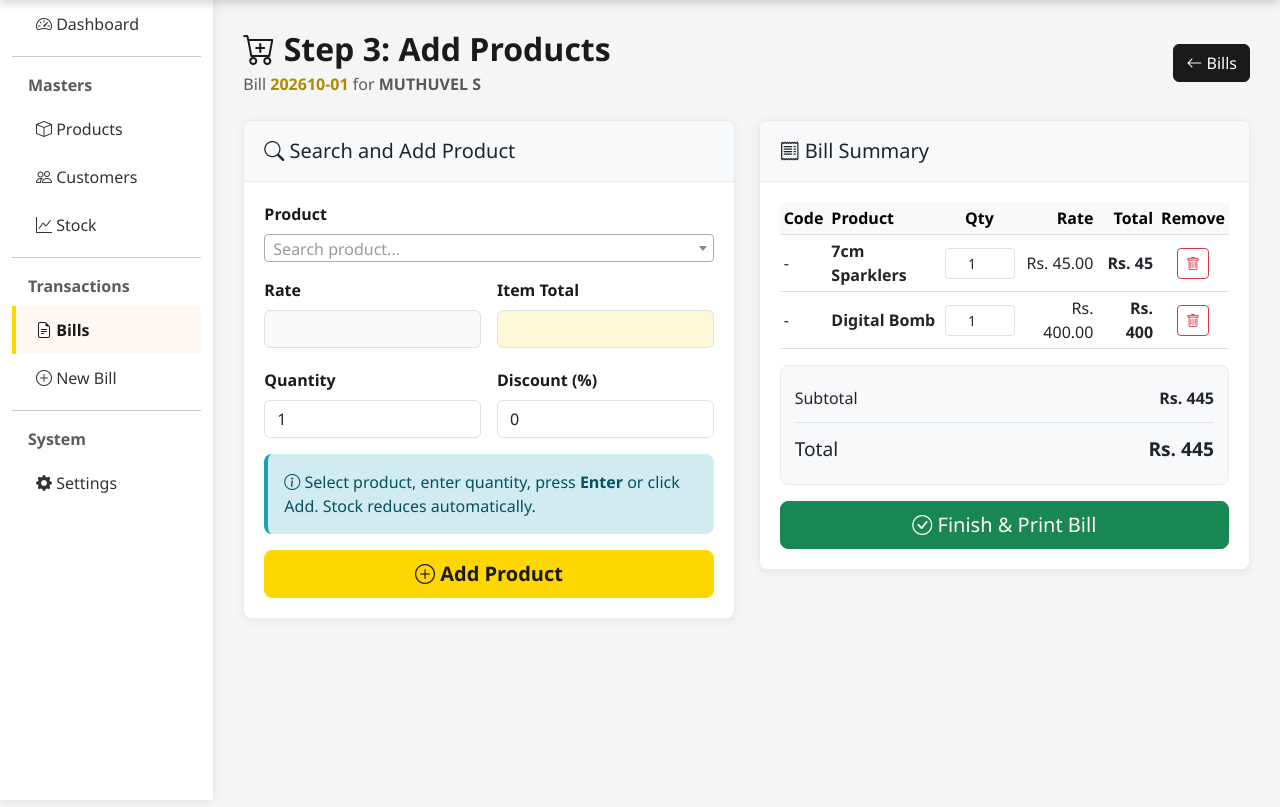
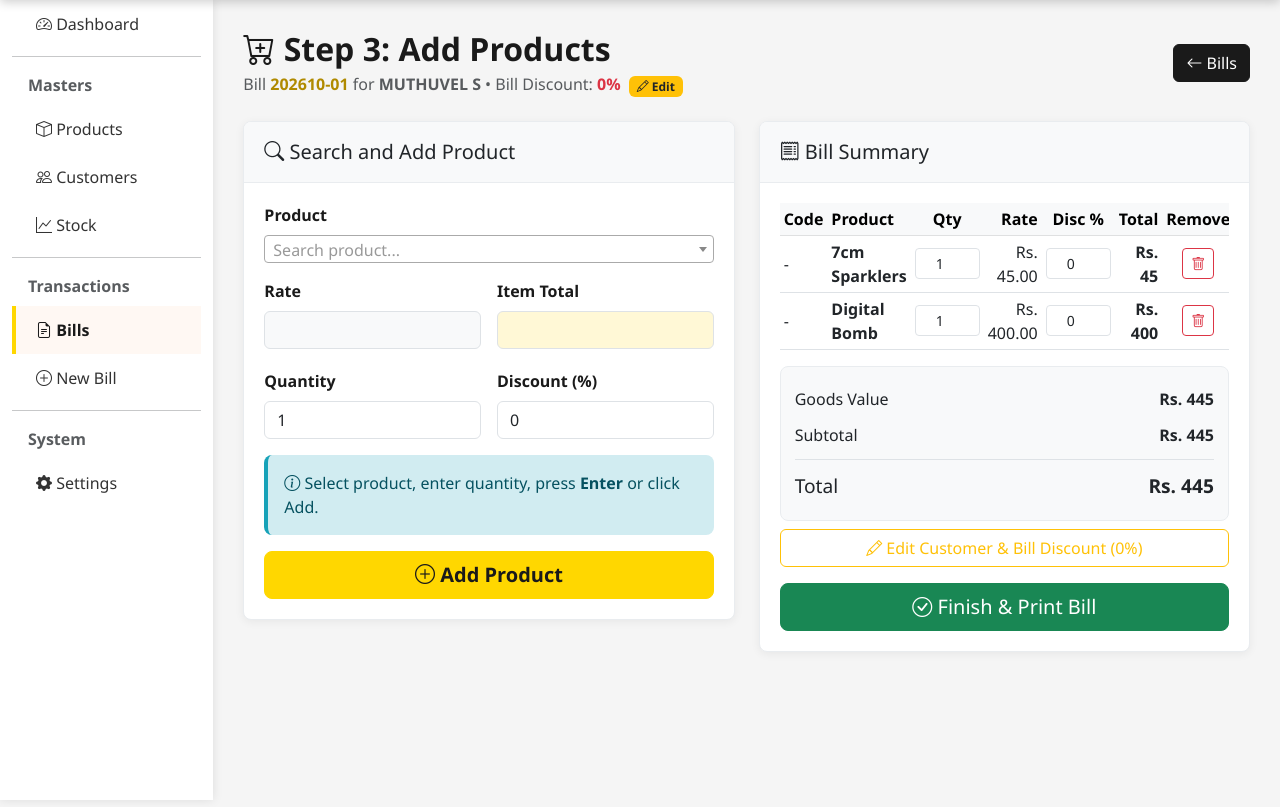
Before and after one commit to muthuvel6237-cloud/gomu-crackers-billing, a Django app: page /billing/bills/39/items/ in a window 1280 px wide. Shown: the part 90-897 px from the top of the page. Run offline with Django 5.2, Linux system fonts and the light colour scheme; data comes from the database, SQL or seed files in the repository; some libraries are stand-ins or nearby versions.

Commit message:
Support stockless products, display separate product & bill discounts in summary with inline edit, and reopen bill into bill form to edit bill discount

```diff
--- a/billing_app/templates/billing/bill_items.html
+++ b/billing_app/templates/billing/bill_items.html
@@ -9,6 +9,8 @@
         <div class="text-muted">
             Bill <strong style="color:#b08a00;">{{ bill.bill_number }}</strong>
             {% if bill.customer %}for <strong>{{ bill.customer.name }}</strong>{% else %}for <strong>Walk-in Customer</strong>{% endif %}
+            &bull; Bill Discount: <strong class="text-danger">{{ bill.discount_percent|floatformat:"0" }}%</strong>
+            <a href="{% url 'bill_edit' bill.id %}" class="badge bg-warning text-dark text-decoration-none ms-1"><i class="bi bi-pencil"></i> Edit</a>
         </div>
     </div>
     <a href="{% url 'bill_list' %}" class="btn btn-secondary">
@@ -64,7 +66,7 @@
 
                     <div class="alert alert-info mt-3">
                         <i class="bi bi-info-circle"></i>
-                        Select product, enter quantity, press <strong>Enter</strong> or click Add. Stock reduces automatically.
+                        Select product, enter quantity, press <strong>Enter</strong> or click Add.
                     </div>
 
                     <button type="submit" class="btn btn-primary btn-lg w-100">
@@ -88,31 +90,39 @@
                             <tr>
                                 <th>Code</th>
                                 <th>Product</th>
-                                <th class="text-center">Qty</th>
+                                <th class="text-center" style="width: 80px;">Qty</th>
                                 <th class="text-end">Rate</th>
+                                <th class="text-center" style="width: 80px;">Disc %</th>
                                 <th class="text-end">Total</th>
                                 <th class="text-center">Remove</th>
                             </tr>
                         </thead>
                         <tbody>
                             {% for item in items %}
-                            <tr>
+                            <tr class="bill-item-row" data-url="{% url 'update_bill_item' bill.id item.id %}" data-csrf="{{ csrf_token }}">
                                 <td>{{ item.product.code|default:"-" }}</td>
                                 <td><strong>{{ item.product.name }}</strong></td>
 
-                                <!-- Qty input — saves via AJAX on Enter or blur -->
+                                <!-- Qty input -->
                                 <td class="text-center">
                                     <input type="number"
                                            value="{{ item.quantity }}" min="1"
                                            data-orig="{{ item.quantity }}"
-                                           data-url="{% url 'update_bill_item' bill.id item.id %}"
-                                           data-discount="{{ item.item_discount }}"
-                                           data-csrf="{{ csrf_token }}"
                                            class="form-control form-control-sm text-center qty-input"
-                                           style="width:70px;display:inline-block;">
+                                           style="width:65px;display:inline-block;">
                                 </td>
 
                                 <td class="text-end">Rs. {{ item.unit_price }}</td>
+
+                                <!-- Product Disc % input -->
+                                <td class="text-center">
+                                    <input type="number" step="0.01" min="0" max="100"
+                                           value="{{ item.item_discount|floatformat:"0" }}"
+                                           data-orig="{{ item.item_discount|floatformat:"0" }}"
+                                           class="form-control form-control-sm text-center disc-input"
+                                           style="width:65px;display:inline-block;">
+                                </td>
+
                                 <td class="text-end fw-bold item-total-cell">Rs. {{ item.item_total|floatformat:"0" }}</td>
                                 <td class="text-center">
                                     <a href="{% url 'remove_bill_item' bill.id item.id %}"
@@ -129,15 +139,31 @@
                 </div>
 
                 <div class="bill-total-box">
-                    <div><span>Subtotal</span><strong id="bill-subtotal-val">Rs. {{ bill.subtotal|floatformat:"0" }}</strong></div>
-                    {% if bill.discount_amount > 0 %}
-                    <div><span>Bill Discount</span><strong>-Rs. {{ bill.discount_amount }}</strong></div>
-                    {% endif %}
+                    <div>
+                        <span>Goods Value</span>
+                        <strong id="bill-gross-val">Rs. {{ bill.gross_total|floatformat:"0" }}</strong>
+                    </div>
+                    <div id="bill-prod-disc-row" style="{% if bill.total_product_discount <= 0 %}display:none;{% endif %}">
+                        <span class="text-muted">Product Discounts</span>
+                        <strong class="text-success" id="bill-prod-disc-val">-Rs. {{ bill.total_product_discount|floatformat:"0" }}</strong>
+                    </div>
+                    <div>
+                        <span>Subtotal</span>
+                        <strong id="bill-subtotal-val">Rs. {{ bill.subtotal|floatformat:"0" }}</strong>
+                    </div>
+                    <div id="bill-disc-row" style="{% if bill.discount_amount <= 0 and bill.discount_percent <= 0 %}display:none;{% endif %}">
+                        <span>Bill Discount (<span id="bill-disc-pct">{{ bill.discount_percent|floatformat:"0" }}</span>%)</span>
+                        <strong class="text-danger" id="bill-disc-amt">-Rs. {{ bill.discount_amount|floatformat:"0" }}</strong>
+                    </div>
                     <div class="grand-total">
                         <span>Total</span>
                         <strong id="bill-total-val">Rs. {{ bill.total_amount|floatformat:"0" }}</strong>
                     </div>
                 </div>
+
+                <a href="{% url 'bill_edit' bill.id %}" class="btn btn-outline-warning w-100 mt-2">
+                    <i class="bi bi-pencil"></i> Edit Customer &amp; Bill Discount ({{ bill.discount_percent|floatformat:"0" }}%)
+                </a>
 
                 <a href="{% url 'bill_finalize' bill.id %}" class="btn btn-success btn-lg w-100 mt-3">
                     <i class="bi bi-check-circle"></i> Finish &amp; Print Bill
@@ -342,36 +368,44 @@
         updateSelectedProductDetails();
     });
 
-    // ===== QTY INLINE EDIT — AJAX, no page reload, no double-submit =====
+    // ===== INLINE EDIT FOR QTY & PRODUCT DISCOUNT =====
     document.addEventListener('DOMContentLoaded', function() {
-        document.querySelectorAll('.qty-input').forEach(function(input) {
-            var saving = false;
+        document.querySelectorAll('.bill-item-row').forEach(function(row) {
+            var qtyInput  = row.querySelector('.qty-input');
+            var discInput = row.querySelector('.disc-input');
+            var url       = row.getAttribute('data-url');
+            var csrf      = row.getAttribute('data-csrf');
+            var isSaving  = false;
 
-            function saveQty() {
-                if (saving) return;
+            function saveRow() {
+                if (isSaving) return;
 
-                var newVal = parseInt(input.value, 10);
-                var origVal = parseInt(input.getAttribute('data-orig'), 10);
+                var newQty  = parseInt(qtyInput.value, 10);
+                var origQty = parseInt(qtyInput.getAttribute('data-orig'), 10);
+                var newDisc = parseFloat(discInput.value);
+                var origDisc = parseFloat(discInput.getAttribute('data-orig'));
 
-                // Revert bad values
-                if (isNaN(newVal) || newVal < 1) {
-                    input.value = origVal;
+                if (isNaN(newQty) || newQty < 1) {
+                    qtyInput.value = origQty;
                     return;
                 }
-                // Nothing changed — skip
-                if (newVal === origVal) return;
+                if (isNaN(newDisc) || newDisc < 0) {
+                    discInput.value = origDisc;
+                    return;
+                }
 
-                saving = true;
-                input.style.opacity = '0.4';
-                input.disabled = true;
+                // Skip if neither changed
+                if (newQty === origQty && newDisc === origDisc) return;
 
-                var url      = input.getAttribute('data-url');
-                var csrf     = input.getAttribute('data-csrf');
-                var discount = input.getAttribute('data-discount') || '0';
+                isSaving = true;
+                qtyInput.disabled = true;
+                discInput.disabled = true;
+                qtyInput.style.opacity = '0.5';
+                discInput.style.opacity = '0.5';
 
                 var body = 'csrfmiddlewaretoken=' + encodeURIComponent(csrf)
-                         + '&quantity=' + newVal
-                         + '&item_discount=' + encodeURIComponent(discount);
+                         + '&quantity=' + newQty
+                         + '&item_discount=' + newDisc;
 
                 fetch(url, {
                     method: 'POST',
@@ -383,56 +417,92 @@
                 })
                 .then(function(res) { return res.json(); })
                 .then(function(data) {
-                    input.style.opacity = '1';
-                    input.disabled = false;
-                    saving = false;
+                    qtyInput.disabled = false;
+                    discInput.disabled = false;
+                    qtyInput.style.opacity = '1';
+                    discInput.style.opacity = '1';
+                    isSaving = false;
 
                     if (data.ok) {
-                        // Update data-orig so next blur doesn't re-save
-                        input.setAttribute('data-orig', newVal);
+                        qtyInput.setAttribute('data-orig', newQty);
+                        discInput.setAttribute('data-orig', newDisc);
 
-                        // Update this row's total
-                        var row = input.closest('tr');
-                        if (row) {
+                        // Row item total
                         var totalCell = row.querySelector('.item-total-cell');
                         if (totalCell) totalCell.textContent = 'Rs. ' + Math.round(parseFloat(data.item_total));
+
+                        // Gross goods value
+                        var grossEl = document.getElementById('bill-gross-val');
+                        if (grossEl && data.gross_total) grossEl.textContent = 'Rs. ' + Math.round(parseFloat(data.gross_total));
+
+                        // Product discounts
+                        var prodDiscVal = parseFloat(data.total_product_discount || 0);
+                        var prodDiscRow = document.getElementById('bill-prod-disc-row');
+                        var prodDiscEl  = document.getElementById('bill-prod-disc-val');
+                        if (prodDiscRow && prodDiscEl) {
+                            if (prodDiscVal > 0) {
+                                prodDiscEl.textContent = '-Rs. ' + Math.round(prodDiscVal);
+                                prodDiscRow.style.display = 'flex';
+                            } else {
+                                prodDiscRow.style.display = 'none';
+                            }
                         }
 
-                        // Update bill subtotal & total
+                        // Subtotal
                         var subEl = document.getElementById('bill-subtotal-val');
+                        if (subEl) subEl.textContent = 'Rs. ' + Math.round(parseFloat(data.bill_subtotal));
+
+                        // Bill discount
+                        var billDiscRow = document.getElementById('bill-disc-row');
+                        var billDiscAmt = document.getElementById('bill-disc-amt');
+                        var billDiscPct = document.getElementById('bill-disc-pct');
+                        var billDiscAmtVal = parseFloat(data.bill_discount_amount || 0);
+                        if (billDiscRow && billDiscAmt && billDiscPct) {
+                            billDiscPct.textContent = Math.round(parseFloat(data.bill_discount_percent || 0));
+                            if (billDiscAmtVal > 0) {
+                                billDiscAmt.textContent = '-Rs. ' + Math.round(billDiscAmtVal);
+                                billDiscRow.style.display = 'flex';
+                            } else {
+                                billDiscRow.style.display = 'none';
+                            }
+                        }
+
+                        // Grand total
                         var totEl = document.getElementById('bill-total-val');
-                        if (subEl) subEl.textContent = 'Rs. ' + Math.round(parseFloat(data.bill_subtotal));
                         if (totEl) totEl.textContent = 'Rs. ' + Math.round(parseFloat(data.bill_total));
                     } else {
-                        // Revert and show error
-                        input.value = origVal;
-                        alert(data.error || 'Could not update quantity.');
+                        qtyInput.value = origQty;
+                        discInput.value = origDisc;
+                        alert(data.error || 'Could not update.');
                     }
                 })
                 .catch(function() {
-                    input.style.opacity = '1';
-                    input.disabled = false;
-                    saving = false;
-                    input.value = origVal;
+                    qtyInput.disabled = false;
+                    discInput.disabled = false;
+                    qtyInput.style.opacity = '1';
+                    discInput.style.opacity = '1';
+                    isSaving = false;
+                    qtyInput.value = origQty;
+                    discInput.value = origDisc;
                     alert('Network error. Please try again.');
                 });
             }
 
-            input.addEventListener('keydown', function(e) {
+            [qtyInput, discInput].forEach(function(inp) {
+                inp.addEventListener('keydown', function(e) {
                     if (e.key === 'Enter') {
                         e.preventDefault();
-                    input.blur();   // blur triggers saveQty
+                        inp.blur();
                     }
                     if (e.key === 'Escape') {
-                    input.value = input.getAttribute('data-orig');
-                    input.blur();
+                        inp.value = inp.getAttribute('data-orig');
+                        inp.blur();
                     }
                 });
-
-            input.addEventListener('blur', saveQty);
+                inp.addEventListener('blur', saveRow);
             });
         });
-</script>
+    });</script>
 
 <link href="https://cdn.jsdelivr.net/npm/select2@4.1.0-rc.0/dist/css/select2.min.css" rel="stylesheet">
 <script src="https://code.jquery.com/jquery-3.6.0.min.js"></script>
--- a/billing_app/urls.py
+++ b/billing_app/urls.py
@@ -30,6 +30,7 @@ urlpatterns = [
     # Bills
     path('bills/', views.bill_list, name='bill_list'),
     path('bills/create/', views.bill_create, name='bill_create'),
+    path('bills/<int:pk>/edit/', views.bill_edit, name='bill_edit'),
     path('bills/<int:pk>/items/', views.bill_items, name='bill_items'),
     path('bills/<int:pk>/finalize/', views.bill_finalize, name='bill_finalize'),
     path('bills/<int:pk>/', views.bill_detail, name='bill_detail'),
--- a/billing_app/views.py
+++ b/billing_app/views.py
@@ -674,12 +674,42 @@ def bill_finalize(request, pk):
     messages.success(request, 'Bill completed!')
     return redirect('bill_detail', pk=pk)
 
+def bill_edit(request, pk):
+    bill = get_object_or_404(Bill, pk=pk)
+    if bill.is_completed:
+        bill.is_completed = False
+        bill.save()
+
+    if request.method == 'POST':
+        form = BillForm(request.POST, instance=bill)
+        if form.is_valid():
+            bill = form.save(commit=False)
+            quick_name = request.POST.get('quick_customer_name', '').strip()
+            quick_phone = request.POST.get('quick_customer_phone', '').strip()
+            if quick_name:
+                if not bill.customer or bill.customer.name == 'Walk-in Customer':
+                    bill.customer = Customer.objects.create(name=quick_name, phone=quick_phone or 'Walk-in')
+            bill.save()
+            bill.calculate_total()
+            messages.success(request, f'Bill #{bill.bill_number} updated.')
+            return redirect('bill_items', pk=bill.pk)
+    else:
+        form = BillForm(instance=bill)
+
+    context = {
+        'form': form,
+        'bill': bill,
+        'is_edit': True,
+    }
+    return render(request, 'billing/bill_form.html', context)
+
+
 def bill_reopen(request, pk):
     bill = get_object_or_404(Bill, pk=pk)
     bill.is_completed = False
     bill.save()
     messages.success(request, f'Bill #{bill.bill_number} reopened for editing.')
-    return redirect('bill_items', pk=pk)
+    return redirect('bill_edit', pk=pk)
 
 
 def bill_detail(request, pk):
@@ -1082,11 +1112,16 @@ def update_bill_item(request, bill_pk, item_pk):
                 return JsonResponse({
                     'ok': True,
                     'new_qty': new_qty,
+                    'new_disc': str(new_disc),
                     'item_total': str(item.item_total),
+                    'gross_total': str(bill.gross_total),
+                    'total_product_discount': str(bill.total_product_discount),
                     'bill_subtotal': str(bill.subtotal),
+                    'bill_discount_percent': str(bill.discount_percent),
+                    'bill_discount_amount': str(bill.discount_amount),
                     'bill_total': str(bill.total_amount),
                 })
-            messages.success(request, f'{item.product.name} qty updated to {new_qty}.')
+            messages.success(request, f'{item.product.name} updated.')
 
         except ValueError as e:
             err_msg = str(e) or 'Invalid quantity.'
```
Also changed, not shown: billing_app/models.py (+23 -31 lines), billing_app/templates/billing/bill_detail.html (+3 -9 lines), billing_app/templates/billing/bill_form.html (+5 -5 lines). Lines whose indentation alone changed are shown as unchanged.
